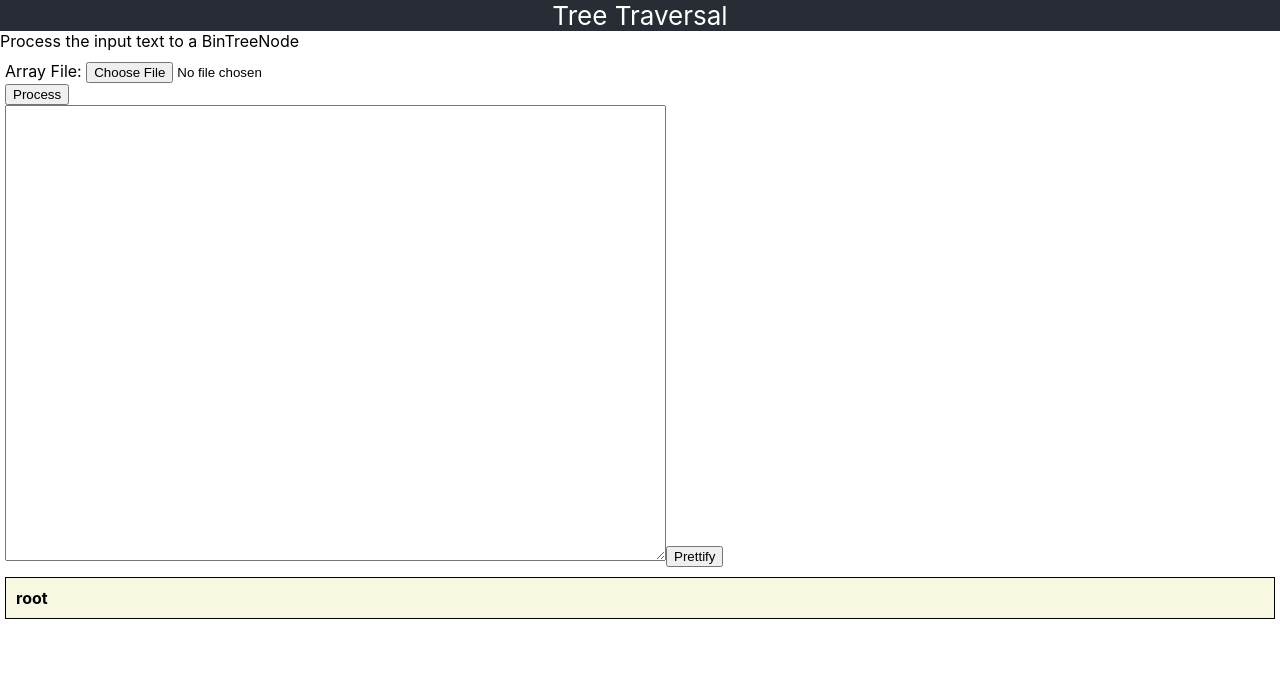
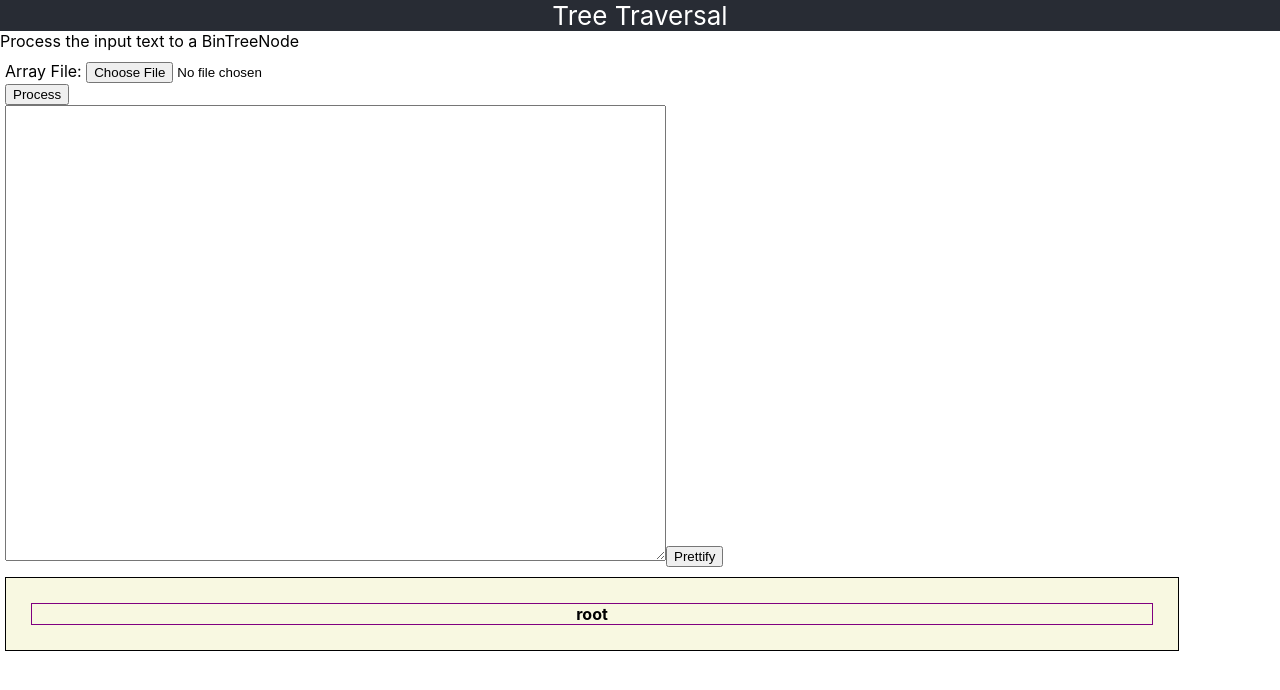
Before and after one commit to vmnavarro94/binary-tree-traversal, a React (Create React App) app: page / in a window 1280 px wide. Shown: the top 690 px of the page. Built offline with nearby package versions, Linux system fonts and the light colour scheme.

Commit message:
Find smallest subtree with all the deepest nodes

```diff
--- a/src/AppState.ts
+++ b/src/AppState.ts
@@ -10,7 +10,9 @@ export class AppState implements IAppState {
 
     @observable bodyMessage = "Process the input text to a BinTreeNode";
 
-    @observable treeNode = new BinTreeNode("root", null, null);
+    @observable treeNode: BinTreeNode | null = new BinTreeNode("root", null, null);
+
+    @observable smallestNode: BinTreeNode | null = null;
 
     constructor() {
         makeObservable(this)
@@ -19,7 +21,8 @@ export class AppState implements IAppState {
     @action setState(newState: IAppState) {
         this.title = newState.title;
         this.bodyMessage = newState.bodyMessage;
-        this.treeNode = newState.treeNode
+        this.treeNode = newState.treeNode;
+        this.smallestNode = newState.smallestNode;
     }
 }
 
--- a/src/Body.scss
+++ b/src/Body.scss
@@ -5,6 +5,9 @@
     .OutputContainer{
         padding: 10px;
         border: 1px solid black;
-        background: rgba(241, 241, 195, 0.5)
+        background: rgba(241, 241, 195, 0.5);
+        display: flex;
+        max-width: 90%;
+        height: auto;
     }
 }
--- a/src/Body.tsx
+++ b/src/Body.tsx
@@ -5,22 +5,32 @@ import { TreeInput } from './TreeInput';
 import { TreeOutput } from './TreeOutput';
 import "./Body.scss"
 import { useAppStateContext } from './AppState';
+import {BinTreeNode} from './TreeNode';
 interface BodyProps {
     appState: IAppState
 }
 
 const BodyRenderer: React.FunctionComponent<BodyProps> = observer((props) => {
+    const { appState } = props;
+    const setTree = (treeNode: BinTreeNode | null) => {
+        appState.setState({
+            ...appState,
+            treeNode
+        })
+    }
+    const setSmallestNode = (smallestNode: BinTreeNode | null) => {
+        console.log(smallestNode);
+        appState.setState({
+            ...appState,
+            smallestNode
+        });
+    }
     return (
         <main className="App-body">
             {props.appState!.bodyMessage}
-            <TreeInput onChange={(newVal) => {
-                props.appState.setState({
-                    ...props.appState,
-                    treeNode: newVal
-                })
-            }} />
+            <TreeInput onChange={setTree} setSmallestNode={setSmallestNode}/>
             <div className="OutputContainer">
-                <TreeOutput treeNode={props.appState.treeNode} />
+                <TreeOutput treeNode={props.appState.treeNode} smallestNode={props.appState.smallestNode}/>
             </div>
         </main>
     );
--- a/src/IAppState.d.ts
+++ b/src/IAppState.d.ts
@@ -1,10 +1,12 @@
 import { IObservable, IObservableValue } from "mobx";
+import {BinTreeNode} from "./TreeNode";
 
 
 interface IAppState {
     title: string;
     bodyMessage: string;
-    treeNode: BinTreeNode;
+    treeNode: BinTreeNode | null;
+    smallestNode: any;
 
     setState(newState: IAppState)
 }
--- a/src/TreeInput.tsx
+++ b/src/TreeInput.tsx
@@ -7,10 +7,63 @@ import "./TreeInput.scss"
 
 export interface TreeInputProps {
     onChange: (newTreeNode: BinTreeNode | null) => void
+    setSmallestNode: (smallestNode: BinTreeNode | null) => void
+}
+
+/**
+ * Converts array format binary tree notation to BinTreeNode data structure
+ * @param arrayFormat [id, leftChild, rightChild] for example [1, [2], [3, null, [5]]]
+ * @returns TreeNode format
+ * */
+const parseArrayToTree = (arrayFormat: any[]): BinTreeNode | null => {
+    if (!arrayFormat)
+        return null;
+    return new BinTreeNode(arrayFormat[0], parseArrayToTree(arrayFormat[1]), parseArrayToTree(arrayFormat[2]));
+};
+
+const prettyStringify = (tree: BinTreeNode | null) => JSON.stringify(tree, undefined, 4);
+
+/**
+ * Calculates the depth of a binary tree that fits the BinTreeNode data structure
+ * @param tree: BinTreeNode
+ * @returns treeDepth: number
+ */
+const findTreeDepth = (tree: BinTreeNode | null): number => {
+    //Breakpoint
+    if (!tree)
+        return 0;
+    //Leaf node; last level
+    if (!tree.left && !tree.right)
+        return 1;
+    //Go to next level, increase 1
+    return Math.max(findTreeDepth(tree.left), findTreeDepth(tree.right)) + 1;
+};
+
+/**
+ * Finds the smallest subtree containing all deepest nodes
+ * @param tree: BinTreeNode target: BinTreeNode = null
+ * @returns target: BinTreeNode
+ */
+export const findSmallestNode = (tree: BinTreeNode | null): BinTreeNode | null => {
+    //Breakpoint
+    if (!tree)
+        return tree;
+    const { left, right } = tree;
+    // Get left subtree depth
+    const leftDepth = findTreeDepth(left);
+    // Get right subtree depth
+    const righDepth = findTreeDepth(right);
+
+    // Same depth means this is the deepest
+    if ( leftDepth === righDepth )
+        return tree;
+    // If not there yet, find traverse through the deepest
+    const deepestSubTree: BinTreeNode | null = leftDepth > righDepth ? left : right;
+    return findSmallestNode(deepestSubTree);
 }
 
 export const TreeInput: React.FC<TreeInputProps> = (props: TreeInputProps) => {
-    const { onChange: onJSONChange } = props;
+    const { onChange: onJSONChange, setSmallestNode } = props;
 
     const [treeText, setTreeText] = useState('');
     const [arrayString, setArrayString] = useState('');
@@ -35,22 +88,11 @@ export const TreeInput: React.FC<TreeInputProps> = (props: TreeInputProps) => {
         try {
             const tree: BinTreeNode | null = jsonlint.parse(jsonString) as BinTreeNode;
             onJSONChange(tree);
+            setSmallestNode(findSmallestNode(tree));
             setJsonError('');
         } catch (e) {
             setJsonError(e.message);
         }
-    };
-
-
-    /**
-     * Converts array format binary tree notation to BinTreeNode data structure
-     * @param arrayFormat [id, leftChild, rightChild] for example [1, [2], [3, null, [5]]]
-     * @returns TreeNode format
-     * */
-    const parseArrayToTree = (arrayFormat: any[]): BinTreeNode | null => {
-        if (!arrayFormat)
-            return null;
-        return new BinTreeNode(arrayFormat[0], parseArrayToTree(arrayFormat[1]), parseArrayToTree(arrayFormat[2]));
     };
 
     const convert = () => {
@@ -60,6 +102,7 @@ export const TreeInput: React.FC<TreeInputProps> = (props: TreeInputProps) => {
                 throw new Error();
             const tree: BinTreeNode | null = parseArrayToTree(treeArrayFormat);
             onJSONChange(tree);
+            setSmallestNode(findSmallestNode(tree));
             setTreeText(prettyStringify(tree));
         } catch {
             setArrayError('The array format must be: [id, leftChild, rightChild]');
@@ -76,8 +119,6 @@ export const TreeInput: React.FC<TreeInputProps> = (props: TreeInputProps) => {
         }
     };
 
-    const prettyStringify = (tree: BinTreeNode | null) => JSON.stringify(tree, undefined, 4);
-
     return (
         <div>
             Array File: <input type='file' onChange={e => handleInpuArrayOnChange(e.target.files)} /><br />
--- a/src/TreeOutput.scss
+++ b/src/TreeOutput.scss
@@ -1,14 +1,22 @@
 .treeNode{
-    // fill me in
+    display: flex;
+    flex-direction: column;
+    flex: 1;
+    margin: 15px;
+    border: 1px solid #800080;
 }
 
 .treeNode > .nodeId{
     font-weight: bold;
+    align-self: center;
 }
 .treeNode > .nodeChildren{
-    //fill me in
+    display: flex;
+    flex: 1;
+    border: 1px solid #CCCC00;
+    margin: 15px;
 }
 
-.nodeChildren > .treeNode{
-
+.smallestNode {
+    border: 2px solid green;
 }
--- a/src/TreeOutput.tsx
+++ b/src/TreeOutput.tsx
@@ -4,7 +4,8 @@ import { BinTreeNode } from "./TreeNode";
 import "./TreeOutput.scss"
 
 export interface TreeOutputProps {
-    treeNode: BinTreeNode | null
+    treeNode: BinTreeNode | null;
+    smallestNode: BinTreeNode | null;
 }
 
 export const TreeOutput: React.FunctionComponent<TreeOutputProps> = (props) => {
@@ -12,12 +13,12 @@ export const TreeOutput: React.FunctionComponent<TreeOutputProps> = (props) => {
         return <div className="treeNode"></div>;
     }
     return (
-        <div className="treeNode">
+        <div className={`treeNode ${props.treeNode === props.smallestNode && 'smallestNode'}`}>
             <div className="nodeId">{props.treeNode.id}</div>
             {props.treeNode.left || props.treeNode.right ?
                 <div className="nodeChildren">
-                    <TreeOutput treeNode={props.treeNode.left} />
-                    <TreeOutput treeNode={props.treeNode.right} />
+                    <TreeOutput treeNode={props.treeNode.left}  smallestNode={props.smallestNode}/>
+                    <TreeOutput treeNode={props.treeNode.right} smallestNode={props.smallestNode}/>
                 </div> :
                 null}
         </div>
--- /dev/null
+++ b/src/sampleTreeArray3.json
@@ -0,0 +1 @@
+[3, [5, [6], [2, [7], [4]]], [1, [9], [8]]]
```
